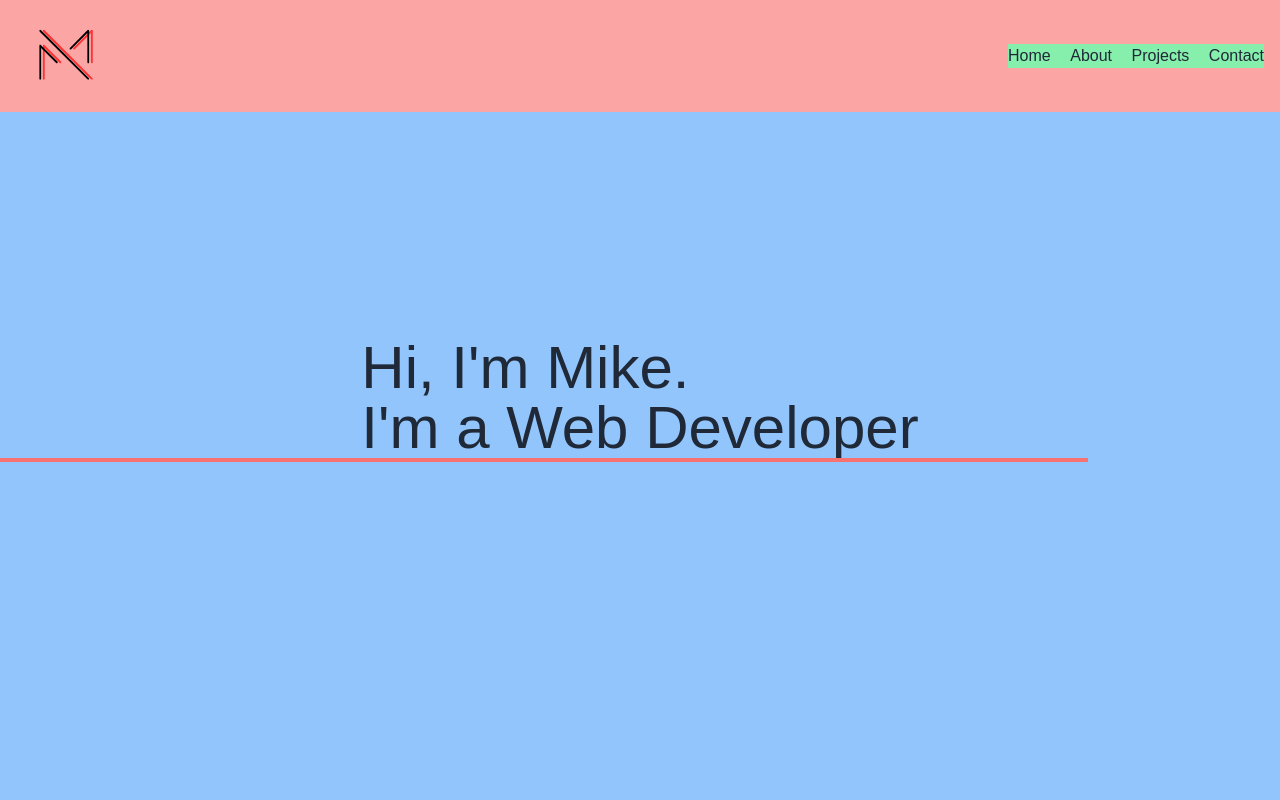
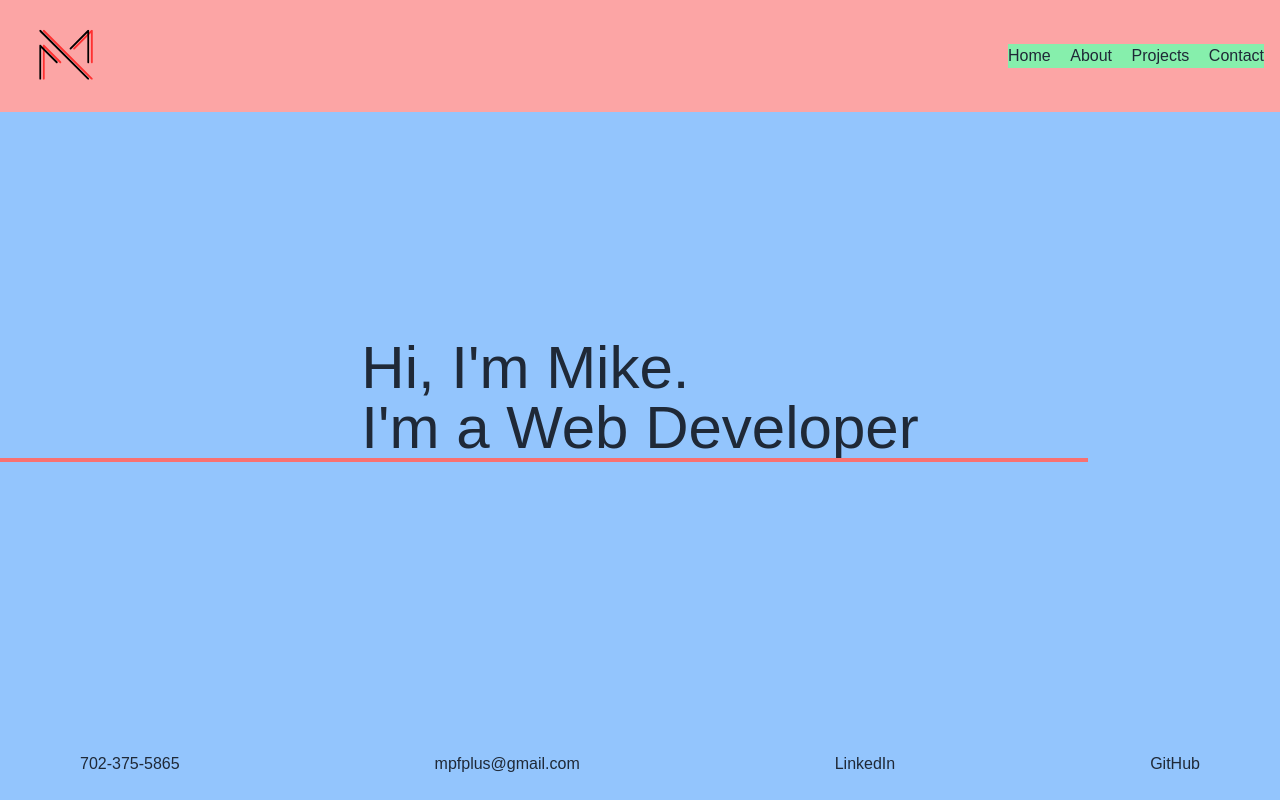
Before and after one commit to MikeFred001/michael-frederickson, a Next.js app: page / in a window 1280 px wide. Shown: the top 800 px of the page. Built offline with nearby package versions, Linux system fonts and the light colour scheme.

Commit message:
Added contact info footer, wired it up, and added animations to remove it when the user scrolls down.

```diff
--- a/app/components/About.tsx
+++ b/app/components/About.tsx
@@ -5,7 +5,7 @@ import ScalableImage from './common/ScalableImage';
 
 export default function About() {
   return (
-    <div className='ABOUT flex flex-col px-12'>
+    <div className='ABOUT flex flex-col px-12 bg-gray-200'>
       <Typography className='text-6xl'>About</Typography>
       <div className='flex justify-between gap-12'>
         <Typography>
--- /dev/null
+++ b/app/components/FooterContacts.tsx
@@ -0,0 +1,48 @@
+import Link from 'next/link';
+import Typography from './common/Typography';
+import { useState, useEffect } from 'react';
+
+export default function FooterContacts({ className }: { className: string; }) {
+  const [phoneCopied, setPhoneCopied] = useState(false);
+  const contactInfo = {
+    email: 'mpfplus@gmail.com',
+    phone: '702-375-5865',
+    linkedIn: 'https://www.linkedin.com/in/mfrederickson-software-engineer',
+    github: 'https://github.com/MikeFred001'
+  };
+
+  useEffect(() => {
+    if (phoneCopied) {
+      const timeout = setTimeout(() => {
+        setPhoneCopied(false);
+      }, 2000);
+
+      return () => clearTimeout(timeout);
+    }
+  }, [phoneCopied]);
+
+  return (
+    <div className={`FOOTER-CONTACTS flex justify-between w-full fixed bottom-0 px-20 py-6 transition-all duration-300 ${className}`}>
+      <Typography className='cursor-pointer' onClick={copyPhoneNum}>
+        {phoneCopied ? 'COPIED!' : contactInfo.phone}
+      </Typography>
+
+      <Link href={`mailto:${contactInfo.email}`} passHref>
+        <Typography>{contactInfo.email}</Typography>
+      </Link>
+
+      <Link target='_blank' href={contactInfo.linkedIn} rel="noopener noreferrer">
+        <Typography>LinkedIn</Typography>
+      </Link>
+
+      <Link target='_blank' href={contactInfo.github} rel="noopener noreferrer">
+        <Typography>GitHub</Typography>
+      </Link>
+    </div>
+  );
+
+  function copyPhoneNum() {
+    navigator.clipboard.writeText(contactInfo.phone);
+    setPhoneCopied(true);
+  }
+}
--- a/app/components/Intro.tsx
+++ b/app/components/Intro.tsx
@@ -1,4 +1,3 @@
-import React from 'react';
 import Typography from './common/Typography';
 
 export default function Intro() {
--- a/app/components/common/Divider.tsx
+++ b/app/components/common/Divider.tsx
@@ -1,6 +1,6 @@
 import React from 'react';
 
-export default function Divider({ reversed = false }: { reversed: boolean; }) {
+export default function Divider({ reversed = false }: { reversed?: boolean; }) {
   return (
     <div className={`relative w-full h-[100px] ${reversed ? 'bg-gray-200' : 'bg-gray-100'}`}>
       <div
--- a/app/components/common/Typography.tsx
+++ b/app/components/common/Typography.tsx
@@ -1,9 +1,11 @@
 import React from 'react';
 
 
-export default function Typography({ as: Tag = 'p', children, className = '' }: TypographyProps) {
+export default function Typography(
+  { as: Tag = 'p', children, className = '', onClick }: TypographyProps
+) {
   return (
-    <Tag className={`text-gray-800 ${className}`}>
+    <Tag className={`text-gray-800 ${className}`} onClick={onClick}>
       {children}
     </Tag>
   );
@@ -14,4 +16,5 @@ type TypographyProps = {
   as?: 'p' | 'h1' | 'h2' | 'h3' | 'h4' | 'h5' | 'h6' | 'span' | 'div';
   children: React.ReactNode;
   className?: string;
+  onClick?: () => void;
 };
--- a/app/page.tsx
+++ b/app/page.tsx
@@ -1,16 +1,34 @@
+"use client";
+
 import Image from 'next/image';
 import Header from './components/Header';
 import Intro from './components/Intro';
 import Divider from './components/common/Divider';
 import About from './components/About';
+import FooterContacts from './components/FooterContacts';
+import { useState, useEffect } from 'react';
+import { useScroll, useWindowScroll } from 'react-use';
 
 export default function Home() {
+  const { y } = useWindowScroll();
+  const [hideFooter, setHideFooter] = useState(false);
+
+  useEffect(() => {
+    if (y === 0) {
+      setHideFooter(false);
+    } else if (y > 0 && !hideFooter) {
+      setHideFooter(true);
+    }
+  }, [y, hideFooter]);
+
   return (
     <div className='HOME'>
       <Header />
       <Intro />
-      <Divider reversed={false} />
+      <Divider />
       <About />
+      <Divider reversed />
+      <FooterContacts className={hideFooter ? 'opacity-0 pointer-events-none' : ''} />
     </div>
   );
 }
```
Also changed, not shown: package.json (+5 -4 lines), 1 other file (tests, documents, lock files or other folders).
